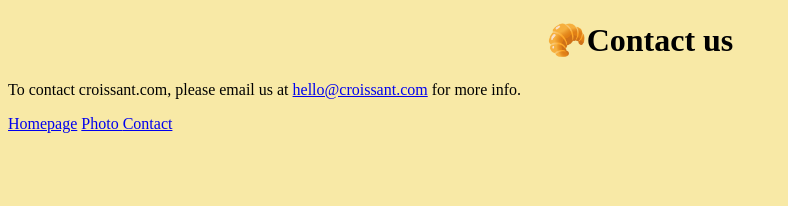
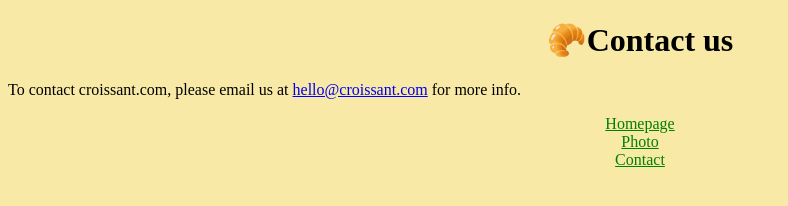
Before and after one commit to estherdellacagna/Croissant, a plain HTML site: page contact.html in a window 1280 px wide. Shown: the whole page, without its empty margins (0-788 px from the left). Drawn offline with Linux system fonts and the light colour scheme.

Commit message:
updated contact links

```diff
--- a/contact.html
+++ b/contact.html
@@ -4,7 +4,7 @@
     <meta charset="UTF-8" />
     <meta http-equiv="X-UA-Compatible" content="IE=edge" />
     <meta name="viewport" content="width=device-width, initial-scale=1.0" />
-      <link rel="stylesheet" href="/src/styles.css">
+    <link rel="stylesheet" href="/src/styles.css" />
 
     <title>Contact</title>
   </head>
@@ -15,10 +15,10 @@
       <a href="mailto:hello@croissant.com">hello@croissant.com</a> for more
       info.
     </p>
-    <span class="contactLinks">
-    <a href="/index.html">Homepage</a>
-    <a href="/photo.html">Photo </a>
-    <a href="/contact.html">Contact</a>
-    </span>
+    <footer>
+      <a href="/index.html">Homepage</a>
+      <a href="/photo.html">Photo </a>
+      <a href="/contact.html">Contact</a>
+    </footer>
   </body>
 </html>
```
